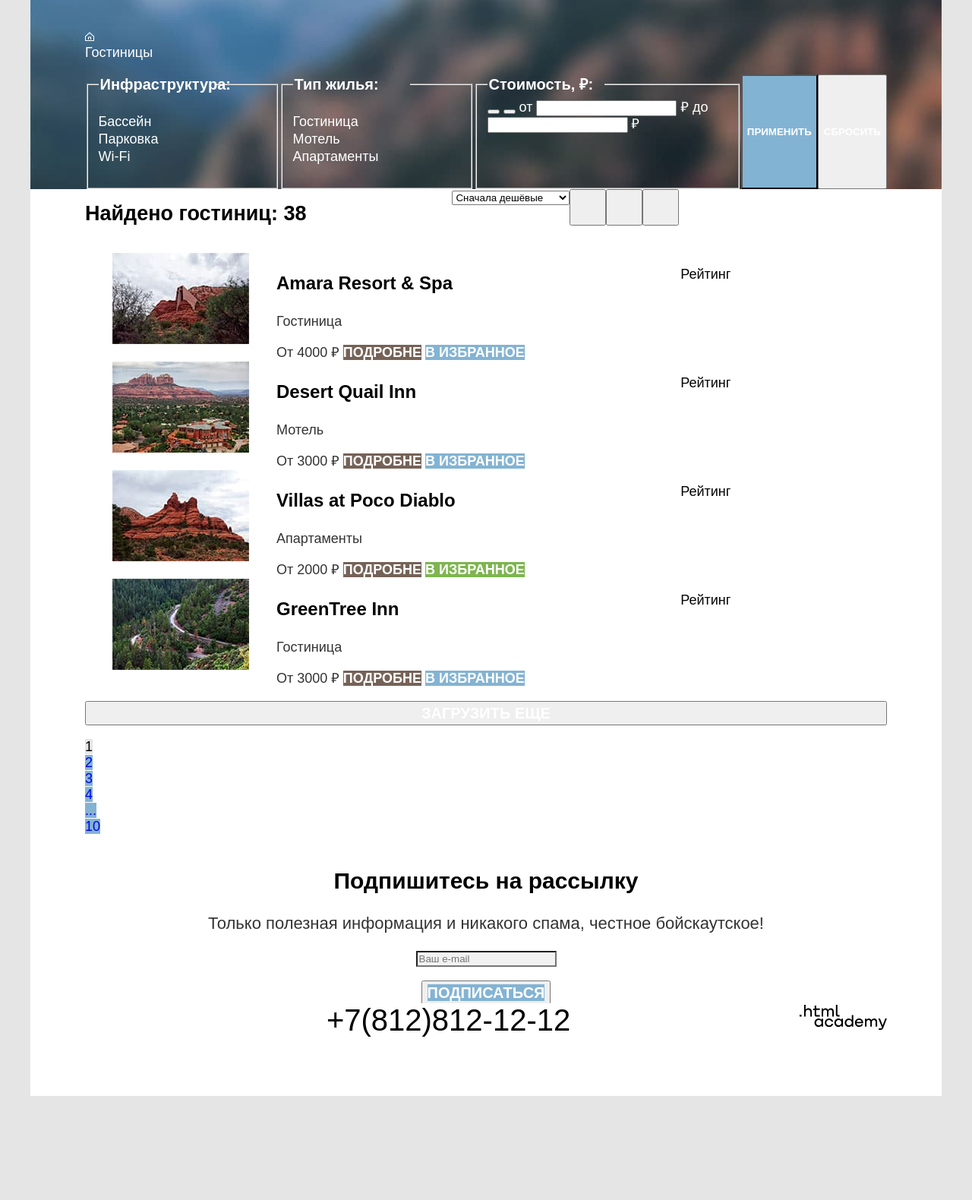
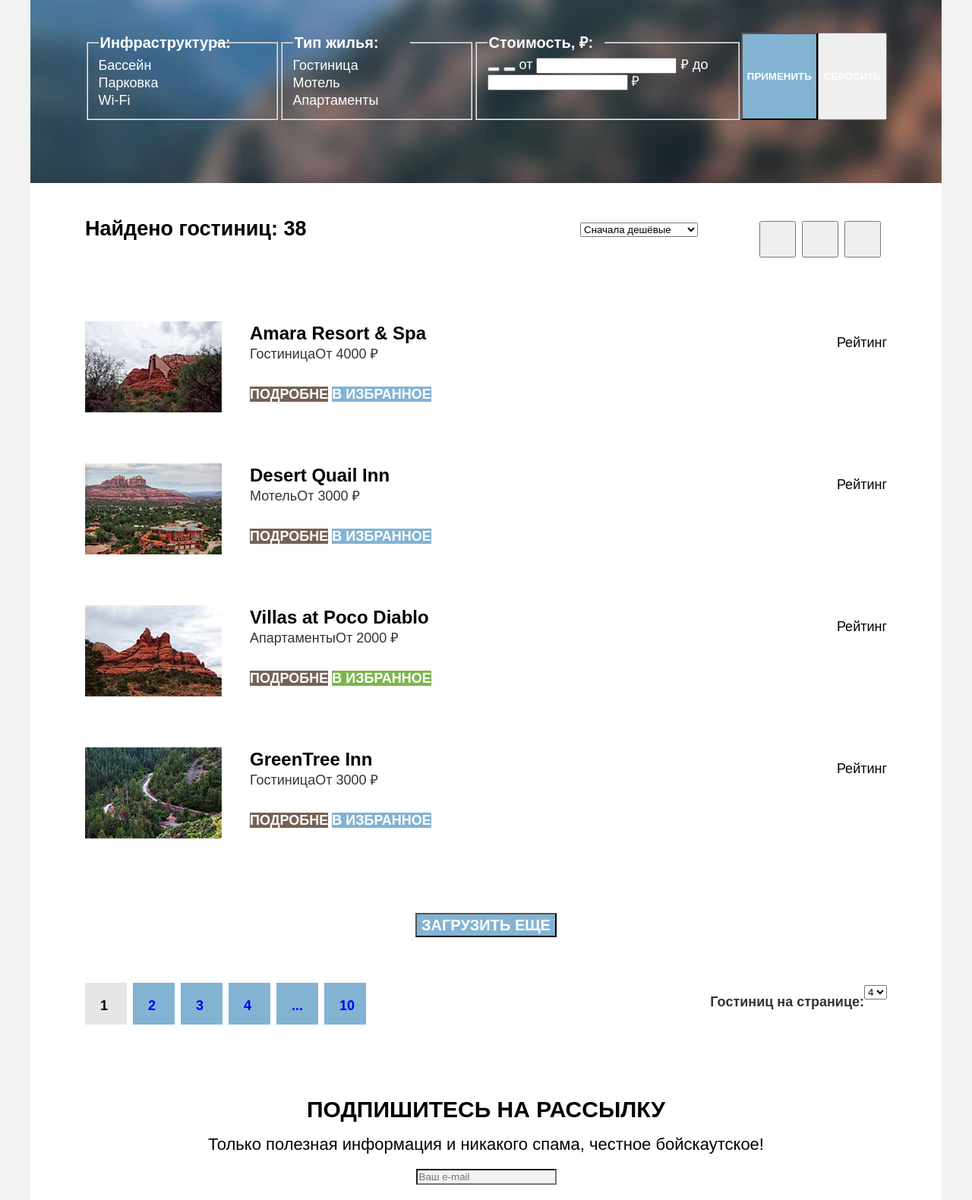
Before and after one commit to PshenichnayaE/1907295-sedona-32, a plain HTML site: page catalog.html in a window 1280 px wide. Shown: the part 216-1796 px from the top of the page at 76% size. Before the commit the page ends 1659 px from the top, so only its background shows below. Drawn offline with Linux system fonts and the light colour scheme; a web font is replaced by a local one.

Commit message:
5. Сетки компонентов на флексах

```diff
--- a/catalog.html
+++ b/catalog.html
@@ -55,7 +55,7 @@
               </li>
             </ul>
           </header>
-          <section class="filter">
+          <section class="filter-catalog">
             <h2 class="visually-hidden">Список гостиниц с фильтрами</h2>
             <form class="filter" action="https://echo.htmlacademy.ru/" method="get">
               <fieldset class="filter-group">
@@ -131,7 +131,7 @@
         </div>
         <div class="results">
           <section class="sorting-container">
-            <h2 class="sorting-container">Найдено гостиниц: 38</h2>
+            <h2 class="sorting">Найдено гостиниц: 38</h2>
             <form class="sorting-type" action="https://echo.htmlacademy.ru/" method="get">
               <label class="visually-hidden" for="sorting">Сортировка</label>
               <select class="select-control" id="sorting" name="sorting">
@@ -163,8 +163,10 @@
                     <a class="house-list-link" href="">
                       <h3 class="house-list-title">Amara Resort & Spa</h3>
                     </a>
+                    <div class="list-price">
                       <p class="house-list-price">Гостиница</p>
                       <span class="house-list-price">От 4000 ₽</span>
+                    </div>
                     <a href="#" class="button button-brown">Подробне</a>
                     <a href="#" class="button button-blue">В избранное</a>
                   </div>
@@ -182,8 +184,10 @@
                     <a class="house-list-link" href="">
                       <h3 class="house-list-title">Desert Quail Inn</h3>
                     </a>
+                    <div class="list-price">
                       <p class="house-list-price">Мотель</p>
                       <span class="house-list-price">От 3000 ₽</span>
+                    </div>
                     <a href="#" class="button button-brown">Подробне</a>
                     <a href="#" class="button button-blue">В избранное</a>
                   </div>
@@ -201,8 +205,10 @@
                     <a class="house-list-link" href="">
                       <h3 class="house-list-title">Villas at Poco Diablo</h3>
                     </a>
+                    <div class="list-price">
                       <p class="house-list-price">Апартаменты</p>
                       <span class="house-list-price">От 2000 ₽</span>
+                    </div>
                     <a href="#" class="button button-brown">Подробне</a>
                     <a href="#" class="button button-green">В избранное</a>
                   </div>
@@ -220,8 +226,10 @@
                     <a class="house-list-link" href="">
                       <h3 class="house-list-title">GreenTree Inn</h3>
                     </a>
+                    <div class="list-price">
                       <p class="house-list-price">Гостиница</p>
                       <span class="house-list-price">От 3000 ₽</span>
+                    </div>
                     <a href="#" class="button button-brown">Подробне</a>
                     <a href="#" class="button button-blue">В избранное</a>
                   </div>
@@ -232,8 +240,12 @@
               </li>
             </ul>
           </section>
-          <button class="button newsletter-button" type="button">Загрузить еще</button>
-          <ul class="pagination reset-list reset-list">
+          <div class="newsletter-button">
+            <button class="button newsletter-button button-blue" type="button">Загрузить еще</button>
+          </div>
+          <section class="pagination-container">
+            <div class="pagination">
+              <ul class="pagination-list reset-list">
                 <li class="pagination-item">
                   <a class="pagination-link pagination-current">1</a>
                 </li>
@@ -254,9 +266,21 @@
                 </li>
               </ul>
             </div>
+            <div class="quantity">
+              <h2 class="quantity">Гостиниц на странице:</h2>
+              <form class="quantity-type" action="https://echo.htmlacademy.ru/" method="get">
+                <label class="visually-hidden" for="quantity">Количество гостинец на странице</label>
+                <select class="select-control" id="quantity" name="quantity">
+                  <option value="cheap">4</option>
+                </select>
+                <button class="visually-hidden" type="submit">Отсортировать список</button>
+              </form>
+            </div>
+          </section>
+        </div>
         <section class="newsletter-catalog">
-          <h2 class="page-footer-item-catalog">Подпишитесь на рассылку</h2>
-          <p class="page-footer-title-catalog">Только полезная информация и никакого спама,
+          <h2 class="newsletter-item">Подпишитесь на рассылку</h2>
+          <p class="newsletter-title">Только полезная информация и никакого спама,
             честное бойскаутское!</p>
           <form class="newsletter-form" action="https://echo.htmlacademy.ru/" method="post">
             <p class="newsletter-email">
--- a/styles/styles.css
+++ b/styles/styles.css
@@ -26,7 +26,7 @@ body {
   font-family: "PT Sans", sans-serif;
   font-size: 18px;
   line-height: 21px;
-  background: #E5E5E5;
+  background: #F2F2F2;
 }
 
 .container {
@@ -85,14 +85,18 @@ a {
   display: flex;
   width: 1056px;
   margin: 0 auto;
+  padding: 0;
 }
 
 .reset-list {
+  margin: 0;
   padding: 0;
   list-style: none;
 }
 
 .navigation-list {
+  display: flex;
+  flex-wrap: wrap;
   width: 450px;
   margin: 0;
 }
@@ -103,6 +107,8 @@ a {
 }
 
 .navigation-link {
+  display: block;
+  padding: 20px 15px;
   font-family: "PT Sans", sans-serif;
   font-size: 20px;
   line-height: 26px;
@@ -110,7 +116,11 @@ a {
   text-align: center;
   color: #000000;
   background-color: #FFFFFF;
-  text-decoration: none;
+}
+
+.navigation-user .navigation-link {
+  min-width: 18px;
+  min-height: 22px;
 }
 
 .main-container {
@@ -124,9 +134,11 @@ a {
   background-image: url("../images/index-background.jpg");
   background-size: 100% auto;
   background-repeat: no-repeat;
+  padding-top: 51px;
 }
 
-.logo {
+.logo,
+.logo-style {
   display: block;
   margin: 0 auto;
 }
@@ -134,6 +146,11 @@ a {
 .promo,
 .appointment {
   padding: 0 240px;
+}
+
+.promo {
+  padding-top: 63px;
+  padding-bottom: 79px;
 }
 
 .promo-description {
@@ -145,6 +162,7 @@ a {
   color: #000000;
   background-color: #FFFFFF;
   text-transform: uppercase;
+  padding-bottom: 23px;
 }
 
 .promo-reasons {
@@ -155,6 +173,11 @@ a {
   color: #333333;
   background-color: #FFFFFF;
   text-decoration: none;
+}
+
+.promo-description,
+.promo-reasons {
+  margin: 0;
 }
 
 .line {
@@ -173,7 +196,7 @@ a {
 .basic-title,
 .basic-description {
   margin: 0;
-  padding: 0 90px;
+  padding: 0px 90px;
 }
 
 .basic-title {
@@ -181,6 +204,7 @@ a {
   line-height: 28px;
   font-weight: 700;
   text-transform: uppercase;
+  margin-top: 98px;
 }
 
 .basic-description {
@@ -188,6 +212,8 @@ a {
   font-size: 18px;
   line-height: 21px;
   font-weight: 400;
+  margin-top: 25px;
+  margin-bottom: 25px;
 }
 
 .reset-fieldset {
@@ -236,6 +262,8 @@ a {
   text-decoration: none;
   text-transform: uppercase;
   margin: 0;
+  margin-bottom: 20px;
+  padding-top: 184px;
 }
 
 .features-description {
@@ -245,6 +273,7 @@ a {
   color: #333333;
   text-decoration: none;
   text-transform: none;
+  padding-bottom: 79px;
 }
 
 .reasons {
@@ -272,6 +301,7 @@ a {
   text-decoration: none;
   text-transform: uppercase;
   margin: 0;
+  padding-top: 98px;
 }
 
 .reasons-description {
@@ -280,12 +310,21 @@ a {
   font-weight: 400;
   text-decoration: none;
   text-transform: none;
+  margin-top: 25px;
+  padding-bottom: 77px;
+}
+
+.number {
+  padding-top: 25px;
+  padding-bottom: 26px;
 }
 
 .appointment {
   margin: 0;
   padding: 0;
   text-align: center;
+  padding-top: 91px;
+  padding-bottom: 91px;
 }
 
 .appointment-title,
@@ -303,6 +342,8 @@ a {
   background-color: #FFFFFF;
   text-decoration: none;
   text-transform: uppercase;
+  margin-top: 0;
+  margin-bottom: 15px;
 }
 
 .appointment-info {
@@ -312,6 +353,8 @@ a {
   color: #333333;
   background-color: #FFFFFF;
   text-decoration: none;
+  margin-top: 0;
+  margin-bottom: 73px;
 }
 
 .newsletter {
@@ -322,6 +365,32 @@ a {
   height: 411px;
   background-size: 100% auto;
   background-repeat: no-repeat;
+  margin: 0 auto;
+}
+
+.newsletter:last-child {
+  margin-bottom: 0;
+}
+
+.newsletter-item {
+  font-family: "PT Sans", sans-serif;
+  font-size: 30px;
+  line-height: 36px;
+  font-weight: 700;
+  text-decoration: none;
+  text-transform: uppercase;
+  margin: 0 auto;
+  padding-top: 94px;
+  margin-bottom: 15px;
+}
+
+.newsletter-title {
+  font-size: 22px;
+  line-height: 26px;
+  font-weight: 400;
+  text-decoration: none;
+  margin: 0 auto;
+  margin-bottom: 15px;
 }
 
 .page-footer {
@@ -329,7 +398,6 @@ a {
   margin: 0 auto;
   padding: 0;
   text-align: center;
-  height: 120px;
 }
 
 .page-footer-container {
@@ -339,36 +407,31 @@ a {
   margin: 0 auto;
 }
 
-.page-footer-item {
-  font-family: "PT Sans", sans-serif;
-  font-size: 30px;
-  line-height: 36px;
-  font-weight: 700;
-  text-decoration: none;
-  text-transform: uppercase;
-}
-
-.page-footer-title {
-  font-size: 22px;
-  line-height: 26px;
-  font-weight: 400;
-  text-decoration: none;
-}
-
 .footer-social {
   display: flex;
   width: 1056px;
   margin: 0 auto;
+  padding-top: 40px;
+  padding-bottom: 30px;
 }
 
-.footer-social-list {
-  width: 110px;
-  margin-right: 57px;
+footer-social-list {
+  display: flex;
+  flex-wrap: wrap;
+  margin: 0;
+  padding: 0;
+  width: 240px;
+}
+
+.footer-social-item {
+  display: flex;
+  flex-wrap: wrap;
+  width: 33px;
+  height: 33px;
 }
 
 .htmlacademy-link {
   margin-left: auto;
-  max-width: 185px;
 }
 
 .contacts-phone {
@@ -384,6 +447,7 @@ a {
   margin: 0 auto;
   padding: 0 auto;
 }
+
 
 .search {
   color: #FFFFFF;
@@ -401,6 +465,20 @@ a {
   font-size: 60px;
   line-height: 78px;
   font-weight: 700;
+  margin: 0;
+  padding-top: 35px;
+  margin-bottom: 5px;
+}
+
+.breadcrumbs {
+  display: flex;
+  margin: 0;
+  padding: 0;
+}
+
+.breadcrumbs-item {
+  margin-right: 30px;
+  padding-bottom: 45px;
 }
 
 .control-label {
@@ -420,6 +498,7 @@ a {
   display: flex;
   width: 1056px;
   margin: 0 auto;
+  padding-bottom: 83px;
 }
 
 .filter-title {
@@ -441,26 +520,41 @@ a {
 
 .sorting-container {
   display: flex;
-  margin-right: 192px;
+  margin: 0;
+  padding: 0;
+  padding-top: 50px;
+  padding-bottom: 45px;
+}
+
+.sorting {
+  margin: 0;
+}
+
+.sorting-type  {
+  margin-left: auto;
+  margin-right: 81px;
 }
 
 .sorting-container .button {
   width: 48px;
   height: 48px;
+  margin-right: 8px;
+  margin-bottom: 8px;
 }
 
 .product {
   display: flex;
   margin: 0 auto;
+  padding: 31px 0;
 }
 
 .product-photo {
-  padding: 0 36px;
+  margin-right: 37px;
 }
 
 .product-rating {
-  margin: 0 auto;
   padding: 0;
+  margin-left: auto;
 }
 
 .house-list-title {
@@ -470,6 +564,7 @@ a {
   color: #000000;
   background-color: #FFFFFF;
   text-decoration: none;
+  margin: 0;
 }
 
 .house-list-price {
@@ -479,6 +574,14 @@ a {
   color: #333333;
   background-color: #FFFFFF;
   text-decoration: none;
+  margin: 0;
+}
+
+.list-price {
+  display: flex;
+  flex-wrap: wrap;
+  margin-top: 1px;
+  margin-bottom: 31px;
 }
 
 .reyting {
@@ -488,15 +591,19 @@ a {
   color: #333333;
   background-color: #FFFFFF;
   text-decoration: none;
+  margin: 0;
 }
 
 .newsletter-catalog {
+  width: 1200px;
+  margin: 0 auto;
   text-align: center;
   color: #000000;
   background-color: #FFFFFF;
 }
 
 .page-footer-item-catalog {
+  width: 1200px;
   font-size: 30px;
   line-height: 36px;
   font-weight: 700;
@@ -514,18 +621,48 @@ a {
   text-decoration: none;
 }
 
+.newsletter-button {
+  margin: 0 auto;
+  margin-top: 31px;
+  margin-bottom: 30px;
+}
+
 .pagination-link pagination-current {
   color: #000000;
   background-color: #E5E5E5;
   text-decoration: none;
 }
 
+.pagination-container {
+  display: flex;
+  justify-content: space-between;
+}
+
 .pagination {
+  display: flex;
   background-color: #FFFFFF;
 }
 
+.pagination-list {
+  display: flex;
+  margin: 0;
+  padding: 0;
+}
+
+.pagination-item:not(:last-child) {
+  margin-right: 8px;
+}
+
 .pagination-link {
+  display: block;
+  box-sizing: border-box;
+  width: 55px;
+  height: 55px;
+  margin: 0 auto;
+  padding: 20px 20px;
+  font-weight: 700;
   background-color: #83B3D3;
+  text-decoration: none;
 }
 
 .pagination-current {
@@ -537,3 +674,11 @@ a {
   color: #000000;
   background-color: #F2F2F2;;
 }
+
+.quantity {
+  display: flex;
+  color: #333333;
+  font-size: 18px;
+  line-height: 23px;
+  text-decoration: none;
+}
```
Also changed, not shown: index.html (+9 -10 lines). Lines whose indentation alone changed are shown as unchanged.
